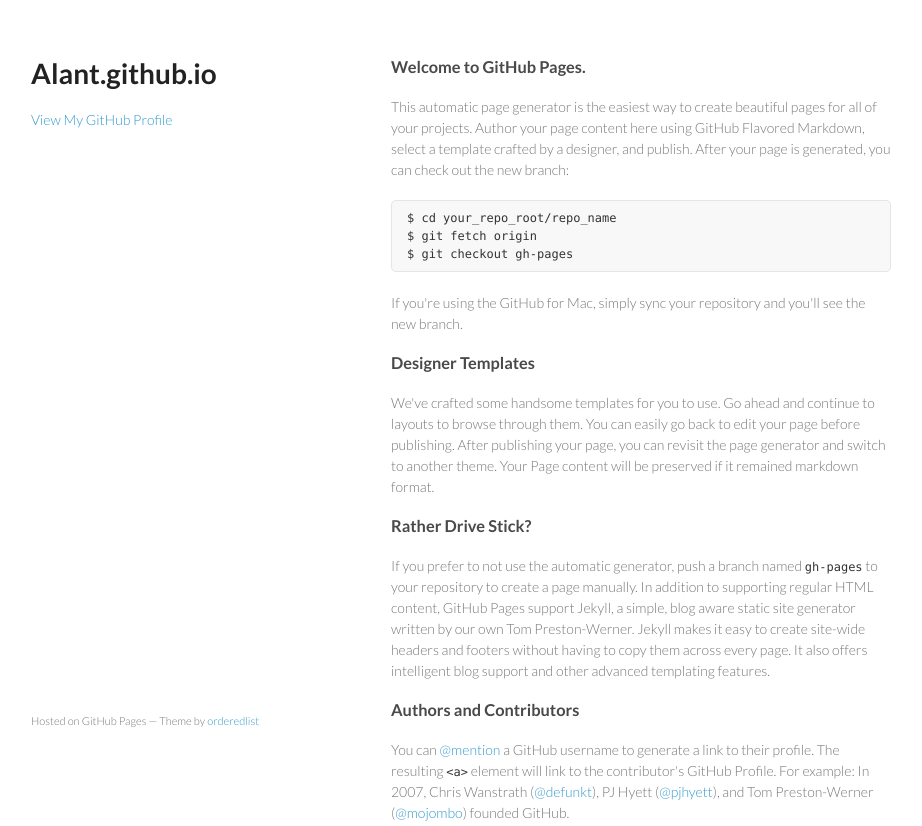
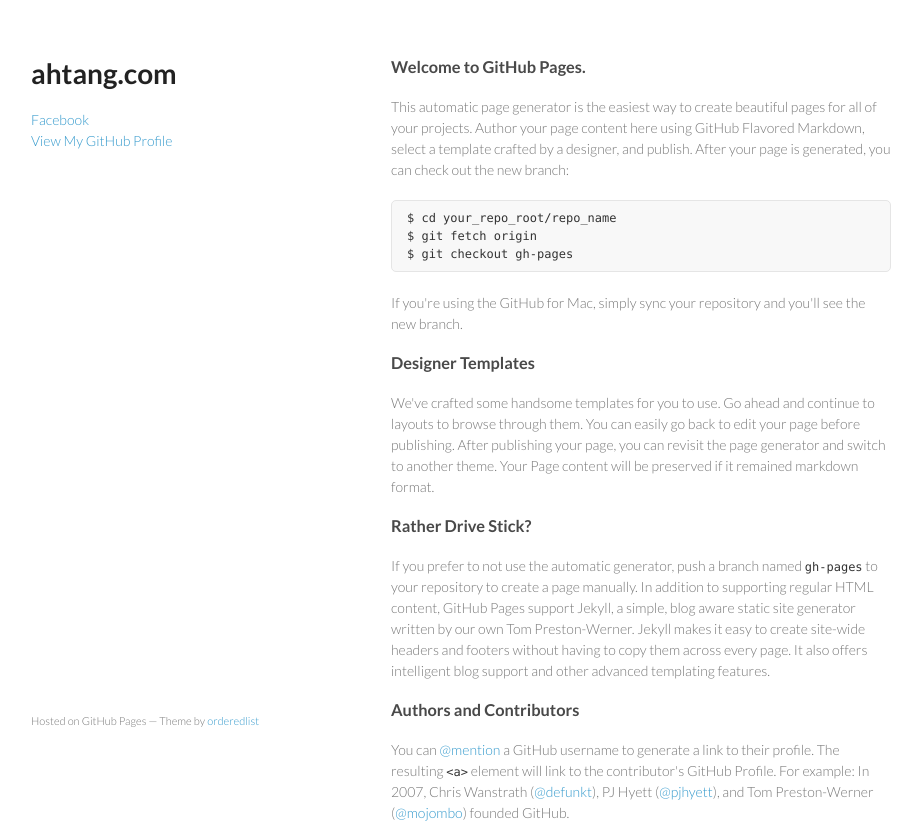
Before and after one commit to alant/alant.github.io.old, a plain HTML site: page index.html in a window 1280 px wide. Shown: the top 826 px of the page, without its empty margins (179-1101 px from the left). Drawn offline with Linux system fonts and the light colour scheme.

Commit message:
add fb button

```diff
--- a/index.html
+++ b/index.html
@@ -3,7 +3,7 @@
   <head>
     <meta charset="utf-8">
     <meta http-equiv="X-UA-Compatible" content="chrome=1">
-    <title>Alant.github.io by alant</title>
+    <title>Alan Tang</title>
 
     <link rel="stylesheet" href="stylesheets/styles.css">
     <link rel="stylesheet" href="stylesheets/pygment_trac.css">
@@ -15,10 +15,10 @@
   <body>
     <div class="wrapper">
       <header>
-        <h1>Alant.github.io</h1>
+        <h1>ahtang.com</h1>
         <p></p>
 
-
+	<a href="" class="btn btn-facebook">Facebook</a>
         <p class="view"><a href="https://github.com/alant">View My GitHub Profile</a></p>
 
       </header>
```
